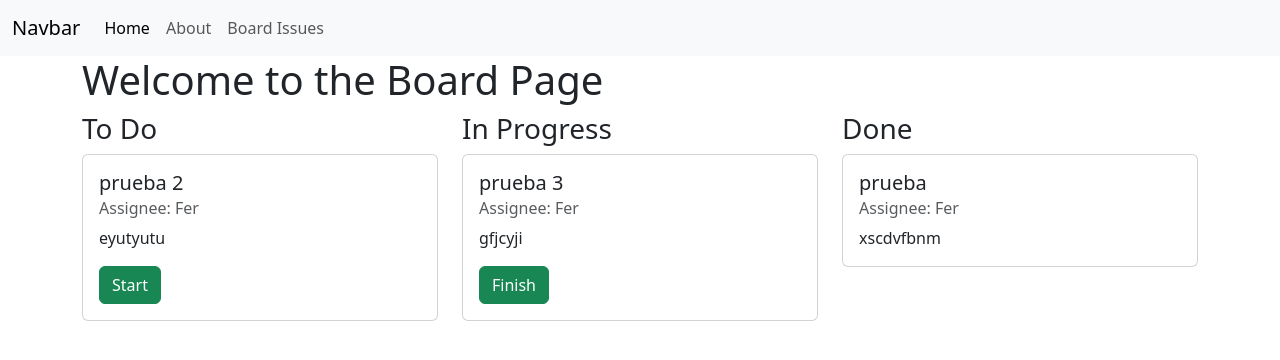
After one commit to FerUgalde/issues_mgr, a Django app: page /issues/ in a window 1280 px wide. The commit adds this page. Shown: the top 360 px of the page. Run offline with Django 5.2, Linux system fonts and the light colour scheme; data comes from the database, SQL or seed files in the repository; both versions use the stored data as it was after the commit.

Commit message:
challenge phase II

```diff
--- a/config/urls.py
+++ b/config/urls.py
@@ -20,6 +20,6 @@ from django.urls import include, path
 urlpatterns = [
     path('admin/', admin.site.urls),
     path('', include('pages.urls')),
-    # path('issues/', include('issues.urls')),
+    path('issues/', include('issues.urls')),
     # path('accounts/', include('accounts.urls')),
 ]
--- a/issues/models.py
+++ b/issues/models.py
@@ -26,6 +26,7 @@ class Issue(models.Model):
         related_name="assignee"
     )
     created_on = models.DateTimeField(auto_now_add=True)
+    status = models.ForeignKey(Status, on_delete=models.CASCADE, default=1)
     is_done = models.BooleanField(default=False)
 
     def get_absolute_url(self):
--- a/issues/urls.py
+++ b/issues/urls.py
@@ -0,0 +1,9 @@
+from django.urls import path
+from issues import views
+
+urlpatterns = [
+    path("", views.IssueBoardView.as_view(), name="board"),
+    path("issue/<int:pk>/status/", views.StatusUpdateView.as_view(), name="update_status"),
+    path("new/", views.IssueCreateView.as_view(), name="new"),
+
+]
--- a/issues/views.py
+++ b/issues/views.py
@@ -1,3 +1,56 @@
-from django.shortcuts import render
+from django.views.generic import (
+    ListView,
+    DetailView,
+    CreateView,
+    UpdateView,
+    DeleteView,
+)
 
-# Create your views here.
+from django.urls import reverse_lazy
+from django.contrib.auth.mixins import LoginRequiredMixin, UserPassesTestMixin
+from .models import Issue, Status
+
+class IssueBoardView(ListView):
+    template_name = "issues/board.html"
+    model = Issue
+
+    def get_context_data(self, **kwargs):
+        context = super().get_context_data(**kwargs)
+        to_do = Status.objects.get(name="to do")
+        in_progress = Status.objects.get(name="in progress")
+        done = Status.objects.get(name="done")
+
+        context["to_do_list"] = Issue.objects.filter(
+            status=to_do
+        ).order_by("created_on").reverse()
+        context["in_progress_list"]= Issue.objects.filter(
+            status=in_progress
+        ).order_by("created_on").reverse()
+        context["done_list"]= Issue.objects.filter(
+            status=done
+        ).order_by("created_on").reverse()
+        context['user'] = self.request.user
+
+        return context
+
+
+class StatusUpdateView(UpdateView):
+    template_name = "issues/edit.html"
+    model = Issue
+    fields = ["status"]
+    success_url = reverse_lazy("board")
+
+
+class IssueCreateView(LoginRequiredMixin, UserPassesTestMixin, CreateView):
+    template_name = "issues/new.html"
+    model = Issue
+    fields = ["name", "sumaaary", "description", "assigne"]
+    success_url = reverse_lazy("board")
+
+    def test_func(self):
+        return self.request.user.role.name == "product owner"
+
+    def form_valid(self, form):
+        form.instance.reporter = self.request.user
+        form.instance.Status = "to do"
+        return super().form_valid(form)
--- a/templates/base.html
+++ b/templates/base.html
@@ -21,6 +21,10 @@
                 <div class="navbar-nav">
                     <a class="nav-link active" aria-current="page" href="{% url 'home' %}">Home</a>
                     <a class="nav-link" href="{% url 'about' %}">About </a>
+                    <a class="nav-link" href="{% url 'board' %}">Board Issues </a>
+                    {% if user.role.name == "product owner" %}
+                    <a class="nav-link" href="{% url 'new' %}">New Issue </a>
+                    {% endif %}
                 </div>
             </div>
         </div>
--- /dev/null
+++ b/templates/issues/board.html
@@ -0,0 +1,73 @@
+{% extends "base.html" %}
+
+{% block title %}Board{% endblock title %}
+
+{% block content %}
+<div class="container">
+    <h1>Welcome to the Board Page</h1>
+    <div class="row">
+        <div class="col board-col">
+            <h3>To Do</h3>
+            {% for issue in to_do_list %}
+            <div class="card">
+                <div class="card-body">
+                    <h5 class="card-title">{{ issue.name }}</h5>
+                    <h6 class="card-subtitle mb-2">{{ issue.summary|truncatechars:64 }}</h6>
+                    <h6 class="card-subtitle mb-2 text-body-secondary">Assignee: {{ issue.assigne }}</h6>
+                    <p class="card-text">{{ issue.description|truncatechars:128 }}</p>
+                    <form method="post" action="{% url 'update_status' issue.id %}">
+                        <input type="hidden" name="status" id="id_status" value="2">
+                        {% csrf_token %}
+                        <input type="submit" value="Start" class="btn btn-success card-btn">
+                    </form>
+
+                </div>
+            </div>
+            {% endfor %}
+        </div>
+
+        <div class="col board-col">
+            <h3>In Progress</h3>
+            {% for issue in in_progress_list %}
+            <div class="card">
+                <div class="card-body">
+                    <h5 class="card-title">{{ issue.name }}</h5>
+                    <h6 class="card-subtitle mb-2">{{ issue.summary|truncatechars:64 }}</h6>
+                    <h6 class="card-subtitle mb-2 text-body-secondary">Assignee: {{ issue.assigne }}</h6>
+                    <p class="card-text">{{ issue.description|truncatechars:128 }}</p>
+                    <form method="post" action="{% url 'update_status' issue.id %}">
+                        <input type="hidden" name="status" id="id_status" value="3">
+                        {% csrf_token %}
+                        <input type="submit" value="Finish" class="btn btn-success card-btn">
+                    </form>
+
+                </div>
+            </div>
+            {% endfor %}
+        </div>
+
+        <div class="col board-col">
+            <h3>Done</h3>
+            {% for issue in done_list %}
+            <div class="card">
+                <div class="card-body">
+                    <h5 class="card-title">{{ issue.name }}</h5>
+                    <h6 class="card-subtitle mb-2">{{ issue.summary|truncatechars:64 }}</h6>
+                    <h6 class="card-subtitle mb-2 text-body-secondary">Assignee: {{ issue.assigne }}</h6>
+                    <p class="card-text">{{ issue.description|truncatechars:128 }}</p>
+                    {% if user.role.name == "scrum master" %}
+                    <form method="post" action="{% url 'update_status' issue.id %}">
+                        <input type="hidden" name="status" id="id_status" value="1">
+                        {% csrf_token %}
+                        <input type="submit" value="Return" class="btn btn-success card-btn">
+                    </form>
+                    {% endif %}
+
+                </div>
+            </div>
+            {% endfor %}
+        </div>
+
+    </div>
+
+    {% endblock content %}
--- a/templates/pages/home.html
+++ b/templates/pages/home.html
@@ -3,6 +3,8 @@
 {% block title %}Home{% endblock title %}
 
 {% block content %}
-<h1>Home</h1>
-<p>Welcome to the home page</p>
+<div class="container">
+    <h1>Home</h1>
+    <p>Welcome to the home page</p>
+</div>
 {% endblock content %}
```
Also changed, not shown: templates/issues/new.html (added, +14 -0 lines), templates/pages/about.html (+5 -3 lines), db.sqlite3, issues/migrations/0003_issue_status.py (added), templates/issues/edit.html (added).
